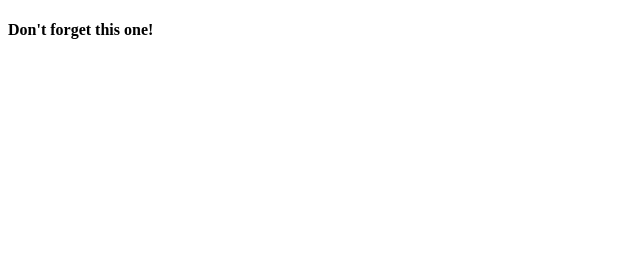
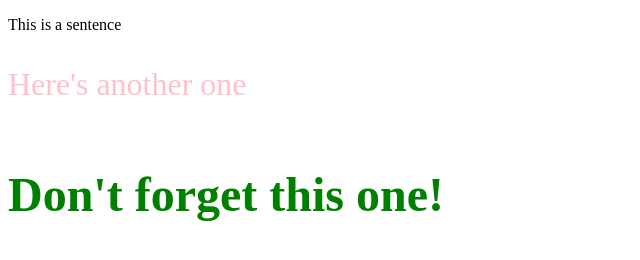
Before and after one commit to devalexolthoff/jquery-up-and-running, a plain HTML site: page Source_Code/jquery_tutorial_4/index.html in a window 1280 px wide. Shown: the whole page, without its empty margins (0-640 px from the left). Drawn offline with Linux system fonts and the light colour scheme.

Commit message:
Learned a little about editing css with jquery in tutorial 4

```diff
--- a/Source_Code/jquery_tutorial_4/css/style.css
+++ b/Source_Code/jquery_tutorial_4/css/style.css
@@ -5,3 +5,8 @@
 .colorful {
   color: pink;
 }
+
+#jigger {
+  color: green;
+  font-size: 3em;
+}
--- a/Source_Code/jquery_tutorial_4/index.html
+++ b/Source_Code/jquery_tutorial_4/index.html
@@ -1,21 +1,22 @@
 <!DOCTYPE html>
+
 <head>
   <link rel="stylesheet" type="text/css" href="css/style.css">
 </head>
+
 <body>
   <div>
     <p>This is a sentence</p>
-      <p class="super"> Here's another one </p>
-      <h4 class="super"> Don't forget this one! </h4>
+    <p class="jigger"> Here's another one </p>
+    <h4 id="jigger"> Don't forget this one! </h4>
   </div>
 
   <script src="js/jquery-3.1.1.min.js"></script>
 
   <script>
-
-      $("p").hide();
-
+    $(".jigger, #jigger").addClass("colorful timestwo");
   </script>
 
 </body>
+
 </html>
```
Lines whose indentation alone changed are shown as unchanged.
